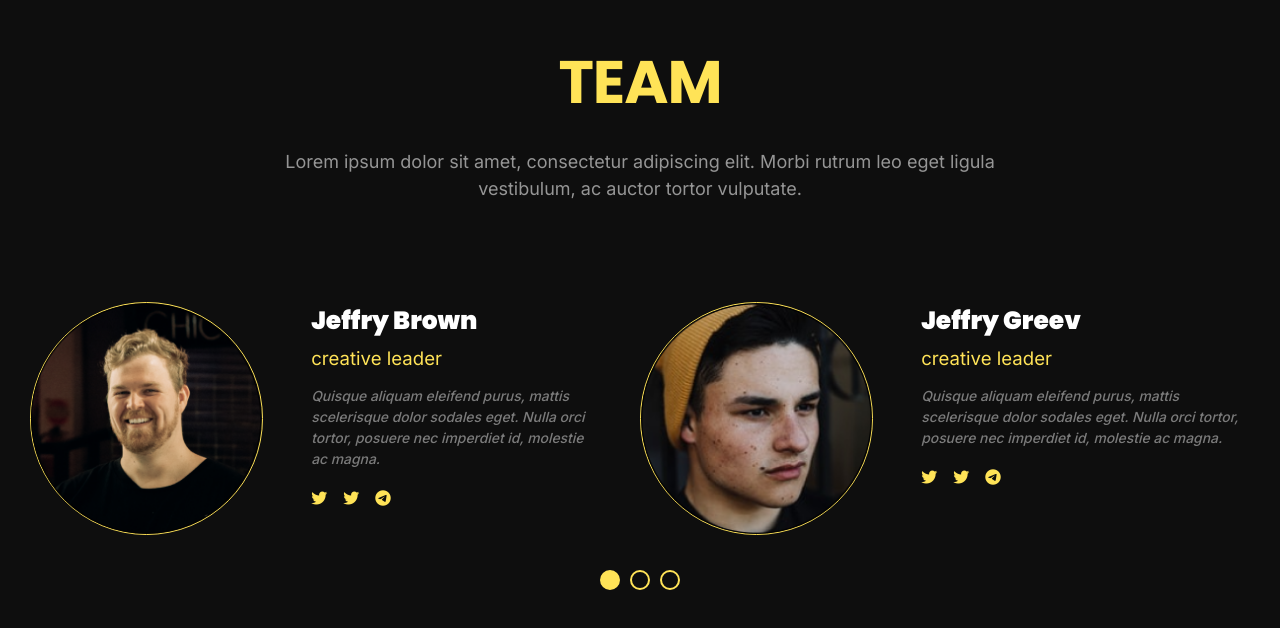
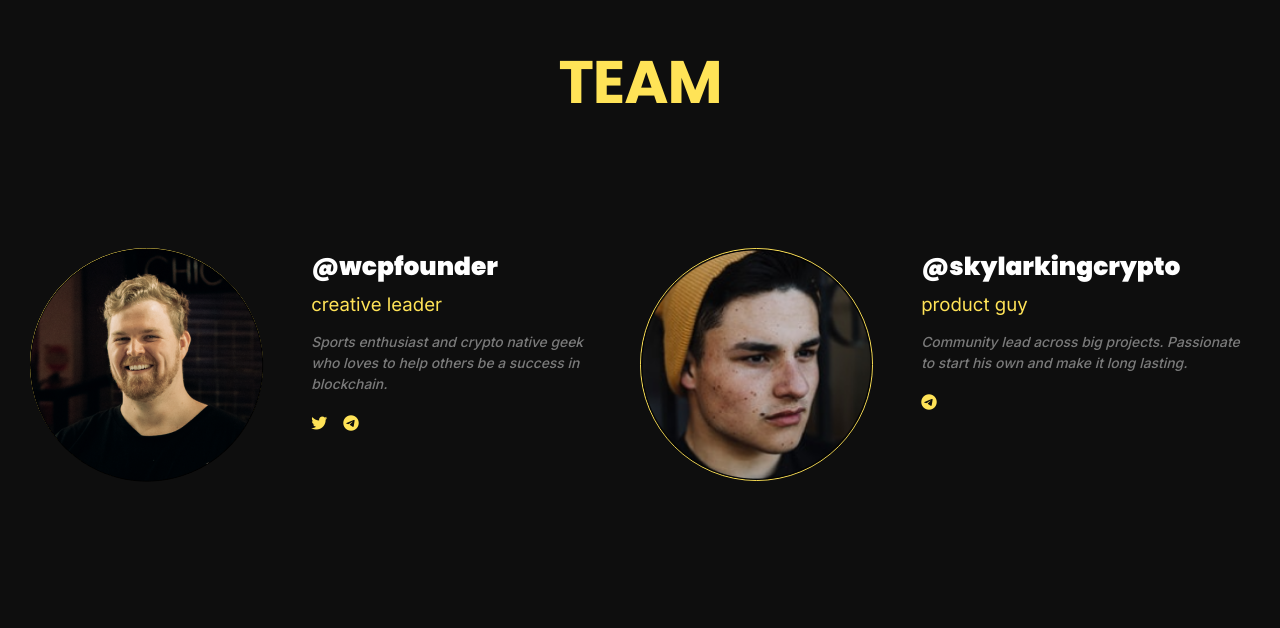
Before and after one commit to ArunSankarKs/worldcuppot-new, a React (Create React App) app: page / in a window 1280 px wide. Shown: the part 3442-4070 px from the top of the page. Built offline with nearby package versions, Linux system fonts and the light colour scheme.

Commit message:
Add files via upload

```diff
--- a/src/components/Pages/Teams/teams.js
+++ b/src/components/Pages/Teams/teams.js
@@ -51,9 +51,9 @@ export default class Teams extends React.Component {
           <div className='title-style pb-1 mb-0 text-center'>
             <h2>TEAM</h2>
         </div>
-        <div className='text-center title-sub-txt'>
+        {/* <div className='text-center title-sub-txt'>
         Lorem ipsum dolor sit amet, consectetur adipiscing elit. Morbi rutrum leo eget ligula vestibulum, ac auctor tortor vulputate.
-        </div>
+        </div> */}
           <div className='row slider-section'>
             <div className='col-12'>
             <div className='inner-section'>
@@ -65,17 +65,16 @@ export default class Teams extends React.Component {
                            <div className='d-flex justify-content-between flex-lg-nowrap flex-wrap'>
                             <div className='mr-lg-5'>
                             <div className='img-circle'>
-                              <img src={team1}  className="img-fluid"/>
+                              <img src={team1}  className="rounded-circle"/>
                             </div>
                             </div>
                             <div className='pr-lg-5'>
-                              <div className='name mb-2'>Jeffry Brown</div>
+                              <div className='name mb-2'>@wcpfounder</div>
                               <div className='destination mb-3'>creative leader</div>
-                              <div className='mb-3 desc'>Quisque aliquam eleifend purus, mattis scelerisque dolor sodales eget. Nulla orci tortor, posuere nec imperdiet id, molestie ac magna.</div>
+                              <div className='mb-3 desc'>Sports enthusiast and crypto native geek who loves to help others be a success in blockchain.</div>
                               <ul className='d-flex socials-icon'>
                                 <li><a href='javascript:;'><i className="fa fa-twitter fa-1x mr-3"/></a></li>
-                                <li><a href='javascript:;'><i className="fa fa-twitter fa-1x mr-3"/></a></li>
-                                <li><a href='javascript:;'><i className="fa fa-telegram fa-1x mr-3"/></a></li>
+                                <li><a href='javascript:;'><i className="fa fa-telegram fa-1x"/></a></li>
                               </ul>
                             </div>
                            </div>
@@ -88,51 +87,10 @@ export default class Teams extends React.Component {
                             </div>
                             </div>
                             <div>
-                              <div className='name mb-2'>Jeffry Greev</div>
-                              <div className='destination mb-3'>creative leader</div>
-                              <div className='mb-3 desc'>Quisque aliquam eleifend purus, mattis scelerisque dolor sodales eget. Nulla orci tortor, posuere nec imperdiet id, molestie ac magna.</div>
+                              <div className='name mb-2'>@skylarkingcrypto</div>
+                              <div className='destination mb-3'>product guy</div>
+                              <div className='mb-3 desc'>Community lead across big projects. Passionate to start his own and make it long lasting.</div>
                               <ul className='d-flex socials-icon'>
-                                <li><a href='javascript:;'><i className="fa fa-twitter fa-1x mr-3"/></a></li>
-                                <li><a href='javascript:;'><i className="fa fa-twitter fa-1x mr-3"/></a></li>
-                                <li><a href='javascript:;'><i className="fa fa-telegram fa-1x mr-3"/></a></li>
-                              </ul>
-                            </div>
-                           </div>
-                          </div>
-                          <div>
-                           <div className='d-flex justify-content-between flex-lg-nowrap flex-wrap'>
-                            <div className='mr-lg-5'>
-                            <div className='img-circle'>
-                              <img src={team1}  className="img-fluid"/>
-                            </div>
-                            </div>
-                            <div className='pr-lg-5'>
-                              <div className='name mb-2'>Jeffry Brown</div>
-                              <div className='destination mb-3'>creative leader</div>
-                              <div className='mb-3 desc'>Quisque aliquam eleifend purus, mattis scelerisque dolor sodales eget. Nulla orci tortor, posuere nec imperdiet id, molestie ac magna.</div>
-                              <ul className='d-flex socials-icon'>
-                                <li><a href='javascript:;'><i className="fa fa-twitter fa-1x mr-3"/></a></li>
-                                <li><a href='javascript:;'><i className="fa fa-twitter fa-1x mr-3"/></a></li>
-                                <li><a href='javascript:;'><i className="fa fa-telegram fa-1x mr-3"/></a></li>
-                              </ul>
-                            </div>
-                           </div>
-                          </div>
-                          <div>
-                          <div className='d-flex flex-lg-nowrap flex-wrap'>
-                            <div className='mr-lg-5'>
-                            <div className='img-circle'>
-                              <img src={team2}  className="img-fluid"/>
-                            </div>
-                            </div>
-
-                            <div>
-                              <div className='name mb-2'>Jeffry Greev</div>
-                              <div className='destination mb-3'>creative leader</div>
-                              <div className='mb-3 desc'>Quisque aliquam eleifend purus, mattis scelerisque dolor sodales eget. Nulla orci tortor, posuere nec imperdiet id, molestie ac magna.</div>
-                              <ul className='d-flex socials-icon'>
-                                <li><a href='javascript:;'><i className="fa fa-twitter fa-1x mr-3"/></a></li>
-                                <li><a href='javascript:;'><i className="fa fa-twitter fa-1x mr-3"/></a></li>
                                 <li><a href='javascript:;'><i className="fa fa-telegram fa-1x mr-3"/></a></li>
                               </ul>
                             </div>
```
